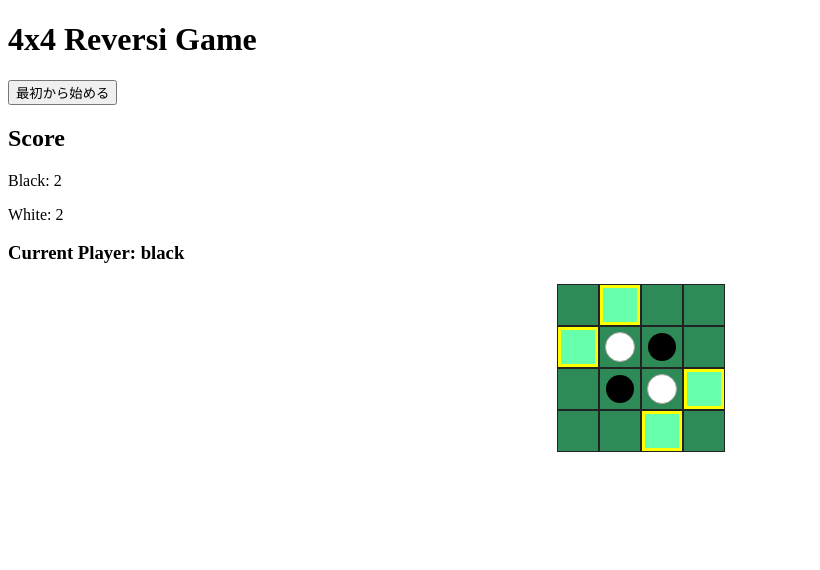
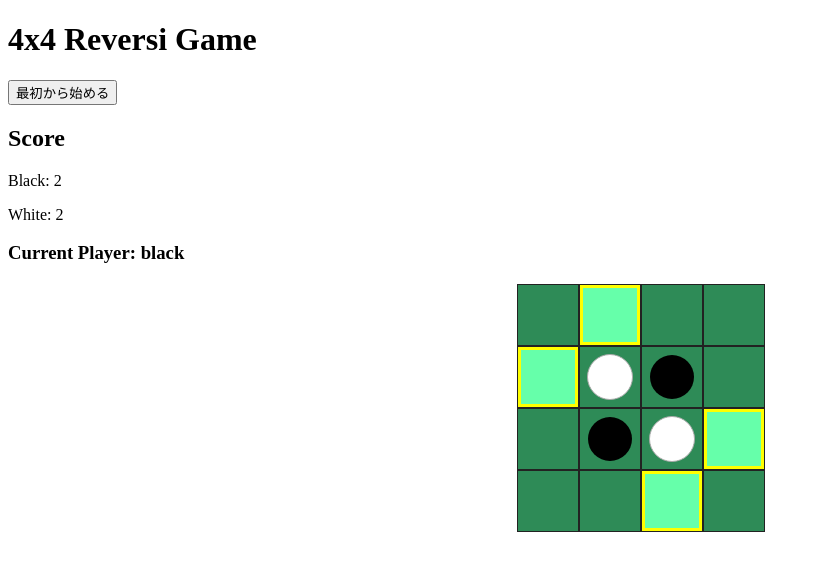
Before and after one commit to kewpie134134/reversi4x4, a React (Vite) app: page / in a window 1280 px wide. Shown: the top 570 px of the page, without its empty margins (0-820 px from the left). Built offline with nearby package versions, Linux system fonts and the light colour scheme.

Commit message:
ボードのサイズを拡大した

```diff
--- a/src/App.css
+++ b/src/App.css
@@ -1,16 +1,16 @@
 /* 盤面を中央に配置し、セル同士の隙間を小さくする */
 .board {
   display: grid;
-  grid-template-columns: repeat(4, 40px);
-  grid-template-rows: repeat(4, 40px);
+  grid-template-columns: repeat(4, 60px);
+  grid-template-rows: repeat(4, 60px);
   gap: 2px;
   justify-content: center;
   margin: 20px auto;
 }
 
 .cell {
-  width: 40px;
-  height: 40px;
+  width: 60px;
+  height: 60px;
   background: #2e8b57;
   border: 1px solid #222;
   display: flex;
@@ -26,8 +26,8 @@
 }
 
 .stone {
-  width: 28px;
-  height: 28px;
+  width: 44px;
+  height: 44px;
   border-radius: 50%;
   background: #000;
 }
```
